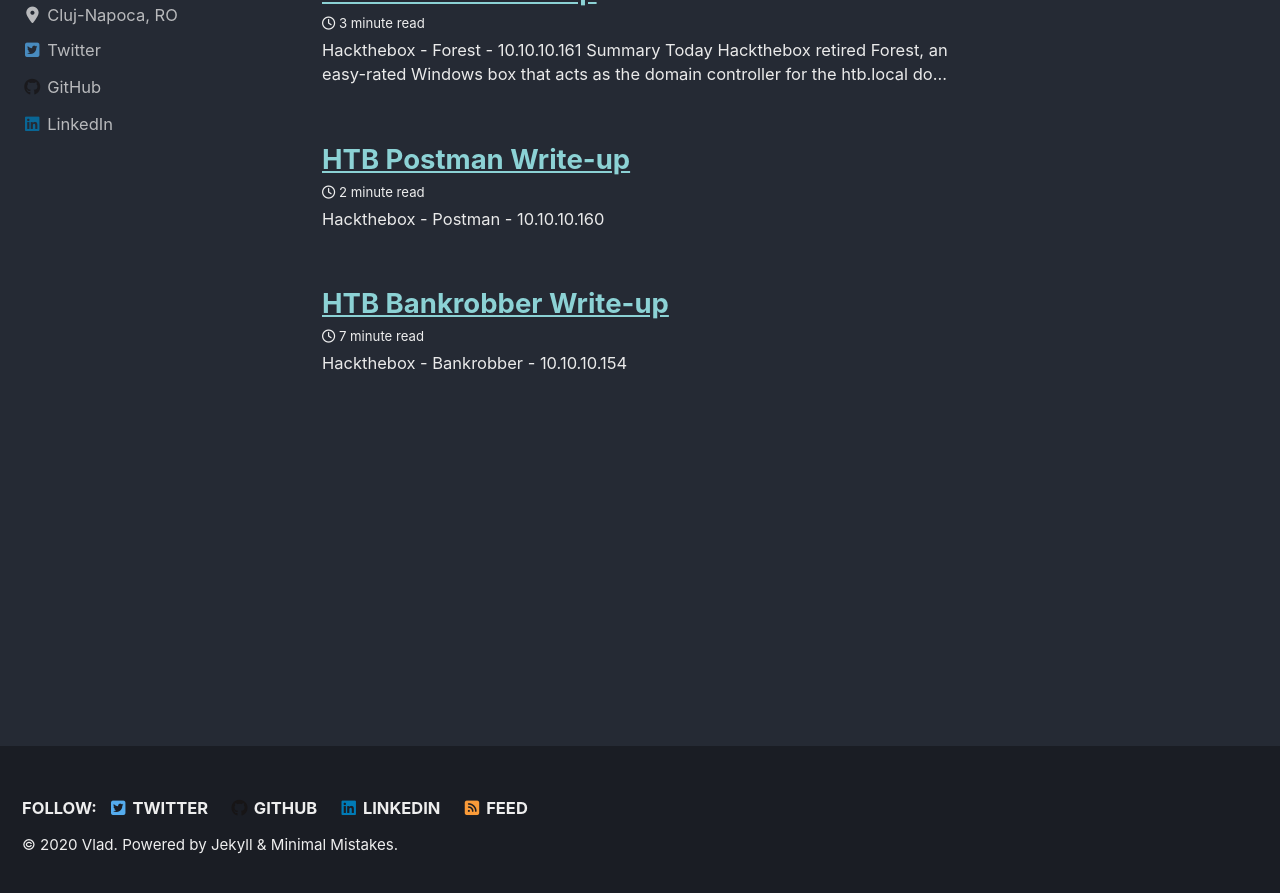
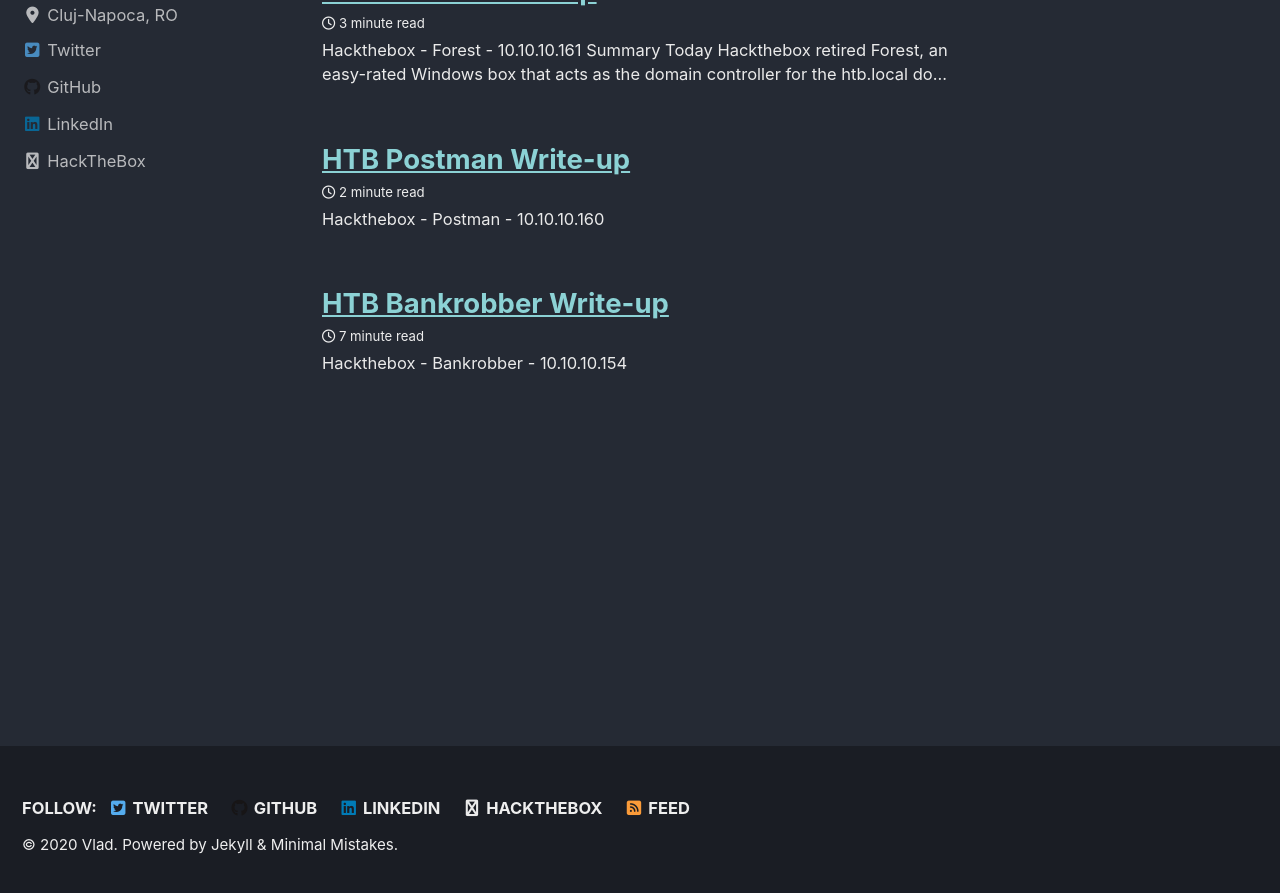
Before and after one commit to TheVladdestVlad/TheVladdestVlad.github.io, a Jekyll site: the page built from index.html, in a window 1280 px wide and 900 px high, scrolled down 231 px. Shown: the top 893 px of the window. Built offline with Jekyll 4.4.1, drawn with Linux system fonts in a browser that asks for light colours; cached includes are drawn as plain includes; nearby versions of some CDN libraries.

Commit message:
Update _config.yml

```diff
--- a/_config.yml
+++ b/_config.yml
@@ -118,6 +118,9 @@
     - label: "LinkedIn"
       icon: "fab fa-fw fa-linkedin"
       url: "https://www.linkedin.com/in/vlad-drumea-975848121/"
+    - label: "HackTheBox"
+      icon: "fab fa-fw fa-desktop"
+      url: "https://www.hackthebox.eu/profile/142419"
 
 # Site Footer
 footer:
@@ -143,6 +146,9 @@
     - label: "LinkedIn"
       icon: "fab fa-fw fa-linkedin"
       url: "https://www.linkedin.com/in/vlad-drumea-975848121/"
+    - label: "HackTheBox"
+      icon: "fab fa-fw fa-desktop"
+      url: "https://www.hackthebox.eu/profile/142419"
 
 
 # Reading Files
```
